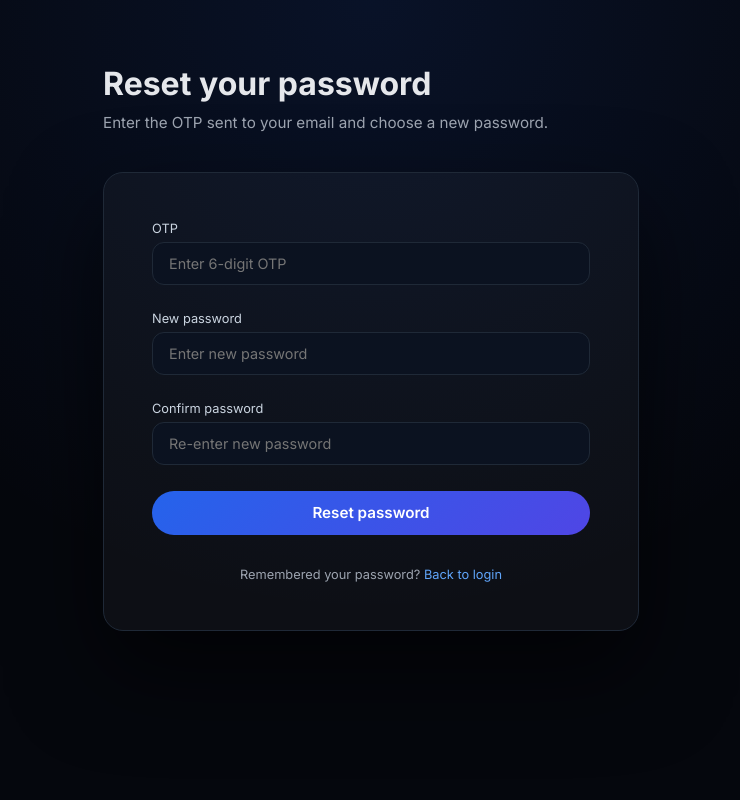
After one commit to Alinps/django-url-shortener, a Django app: page /verifyresetotp/ in a window 1280 px wide. The commit adds this page. Shown: the whole page, without its empty margins (269-1009 px from the left). Run offline with Django 4.2, Linux system fonts and the light colour scheme.

Commit message:
added forgot password feature and show password

```diff
--- /dev/null
+++ b/app/static/css/reset_password.css
@@ -0,0 +1,125 @@
+* {
+  margin: 0;
+  padding: 0;
+  box-sizing: border-box;
+  font-family: 'Inter', sans-serif;
+}
+
+body {
+  background:
+    radial-gradient(circle at top, rgba(37,99,235,0.12), transparent 60%),
+    #05070d;
+  color: #e5e7eb;
+  min-height: 100vh;
+}
+
+.page {
+  max-width: 600px;
+  margin: 0 auto;
+  padding: 4rem 2rem;
+}
+
+/* HEADER */
+.page-header h1 {
+  font-size: 2rem;
+  margin-bottom: 0.6rem;
+}
+
+.subtitle {
+  font-size: 0.95rem;
+  color: #9ca3af;
+}
+
+/* CARD */
+.form-card {
+  margin-top: 2.5rem;
+  background: rgba(255,255,255,0.03);
+  border: 1px solid #1f2937;
+  border-radius: 20px;
+  padding: 3rem;
+  box-shadow: 0 40px 90px rgba(0,0,0,0.6);
+}
+
+/* FIELD */
+.field {
+  margin-bottom: 1.6rem;
+}
+
+label {
+  display: block;
+  font-size: 0.8rem;
+  color: #cbd5e1;
+  margin-bottom: 0.4rem;
+}
+
+/* INPUT */
+input {
+  width: 100%;
+  padding: 0.75rem 1rem;
+  background: #0b1220;
+  border: 1px solid #1f2937;
+  border-radius: 12px;
+  color: #e5e7eb;
+  outline: none;
+  font-size: 0.9rem;
+}
+
+input:focus {
+  border-color: #2563eb;
+  box-shadow: 0 0 0 2px rgba(37,99,235,0.25);
+}
+
+/* PASSWORD */
+.password-wrapper {
+  position: relative;
+}
+
+.password-wrapper input {
+  padding-right: 2.6rem;
+}
+
+/* BUTTON */
+.btn {
+  width: 100%;
+  padding: 0.8rem;
+  border-radius: 999px;
+  border: none;
+  font-size: 0.95rem;
+  font-weight: 600;
+  cursor: pointer;
+}
+
+.btn.primary {
+  background: linear-gradient(135deg, #2563eb, #4f46e5);
+  color: white;
+}
+
+/* ERRORS */
+.error-box {
+  background: rgba(239,68,68,0.12);
+  border: 1px solid rgba(239,68,68,0.35);
+  padding: 0.8rem;
+  border-radius: 12px;
+  margin-bottom: 1.4rem;
+  font-size: 0.8rem;
+}
+
+.client-error {
+  display: block;
+  margin-top: 0.3rem;
+  font-size: 0.75rem;
+  color: #fca5a5;
+}
+
+/* FOOTER */
+.footer-text {
+  margin-top: 2rem;
+  font-size: 0.8rem;
+  color: #9ca3af;
+  text-align: center;
+}
+
+.footer-text a {
+  color: #60a5fa;
+  text-decoration: none;
+}
--- /dev/null
+++ b/app/static/js/reset_password.js
@@ -0,0 +1,16 @@
+document.addEventListener("DOMContentLoaded", () => {
+  const form = document.getElementById("resetForm");
+  const password = document.getElementById("password");
+  const confirmPassword = document.getElementById("confirm_password");
+  const errorText = document.getElementById("matchError");
+
+  form.addEventListener("submit", (e) => {
+    if (password.value !== confirmPassword.value) {
+      e.preventDefault();
+      errorText.textContent = "Passwords do not match.";
+      confirmPassword.focus();
+    } else {
+      errorText.textContent = "";
+    }
+  });
+});
--- /dev/null
+++ b/app/templates/reset_password.html
@@ -0,0 +1,112 @@
+<!DOCTYPE html>
+<html lang="en">
+<head>
+  <meta charset="UTF-8">
+  <title>Reset Password — Shortly</title>
+  <meta name="viewport" content="width=device-width, initial-scale=1.0">
+
+  <link href="https://fonts.googleapis.com/css2?family=Inter:wght@300;400;600;700&display=swap" rel="stylesheet">
+  {% load static %}
+  <link rel="stylesheet" href="{% static 'css/reset_password.css' %}">
+</head>
+<body>
+
+<main class="page">
+
+  <!-- HEADER -->
+  <section class="page-header">
+    <h1>Reset your password</h1>
+    <p class="subtitle">
+      Enter the OTP sent to your email and choose a new password.
+    </p>
+  </section>
+
+  <!-- CARD -->
+  <section class="form-card">
+
+    <form method="post" id="resetForm">
+      {% csrf_token %}
+
+      <!-- SERVER ERRORS -->
+      {% if error %}
+        <div class="error-box">
+          <p>{{ error }}</p>
+        </div>
+      {% endif %}
+
+      {% if errors %}
+        <div class="error-box">
+          {% for err in errors %}
+            <p>{{ err }}</p>
+          {% endfor %}
+        </div>
+      {% endif %}
+
+      {% if messages %}
+        {% for message in messages %}
+          <div class="error-box">
+            <p>{{ message }}</p>
+          </div>
+        {% endfor %}
+      {% endif %}
+
+      <!-- OTP -->
+      <div class="field">
+        <label for="otp">OTP</label>
+        <input
+          type="text"
+          id="otp"
+          name="otp"
+          placeholder="Enter 6-digit OTP"
+          maxlength="6"
+          required
+        >
+      </div>
+
+      <!-- NEW PASSWORD -->
+      <div class="field">
+        <label for="password">New password</label>
+        <div class="password-wrapper">
+          <input
+            type="password"
+            id="password"
+            name="password"
+            placeholder="Enter new password"
+            required
+          >
+          <span class="toggle-password" data-target="password"></span>
+        </div>
+      </div>
+
+      <!-- CONFIRM PASSWORD -->
+      <div class="field">
+        <label for="confirm_password">Confirm password</label>
+        <div class="password-wrapper">
+          <input
+            type="password"
+            id="confirm_password"
+            placeholder="Re-enter new password"
+            required
+          >
+          <span class="toggle-password" data-target="confirm_password"></span>
+        </div>
+        <span class="client-error" id="matchError"></span>
+      </div>
+
+      <button type="submit" class="btn primary">
+        Reset password
+      </button>
+    </form>
+
+    <p class="footer-text">
+      Remembered your password?
+      <a href="{% url 'login' %}">Back to login</a>
+    </p>
+
+  </section>
+
+</main>
+
+<script src="{% static 'js/reset_password.js' %}"></script>
+</body>
+</html>
--- a/app/urls.py
+++ b/app/urls.py
@@ -12,5 +12,7 @@ urlpatterns = [
     path("delete/<int:ids>",views.delete_url,name='delete'),
     path("redirect/<str:short_code>",views.redirect_url,name="redirect"),
     path("togglestatus/<int:ids>",views.toggle_url_status,name="toggle"),
-    path("aboutus/",views.aboutus,name="aboutus")
+    path("aboutus/",views.aboutus,name="aboutus"),
+    path("forgotpassword/",views.forgot_password,name="forgotpassword"),
+    path("verifyresetotp/",views.verify_reset_otp,name="verify_reset_otp")
 ]
--- a/app/views.py
+++ b/app/views.py
@@ -10,6 +10,10 @@ from .models import ShortURL
 from django.db.models import F
 from django.views.decorators.csrf import csrf_protect
 from django.db.models import Sum
+from django.contrib.auth.models import User
+from .utils import generate_otp,send_reset_otp
+from .models import PasswordResetOTP
+from django.contrib.auth.hashers import make_password
 # Create your views here.
 def landingpage(request):
     return render(request,'landingpage.html')
@@ -136,3 +140,51 @@ def toggle_url_status(request,ids):
 @login_required
 def aboutus(request):
     return render(request,'about.html')
+
+
+def forgot_password(request):
+    if request.method=="POST":
+        email=request.POST.get("email")
+        if not User.objects.filter(email=email).exists():
+            return render(request,"forgot_password.html",{
+                "error":"No account found with this email"
+            })
+        otp=generate_otp()
+        PasswordResetOTP.objects.create(
+            email=email,
+            otp=otp
+        )
+        send_reset_otp(email,otp)
+        request.session["reset_email"]=email
+        messages.success(request, "OTP has been sent successfully to your email.")
+        return redirect("verify_reset_otp")
+    return render(request,"forgot_password.html")
+
+
+
+#verify reset otp
+
+def verify_reset_otp(request):
+    if request.method=="POST":
+        otp_input=request.POST.get("otp")
+        new_password=request.POST.get("password")
+        email=request.session.get("reset_email")
+
+        otp_obj=get_object_or_404(
+            PasswordResetOTP,
+            email=email,
+            otp=otp_input
+        )
+        if otp_obj.is_expired():
+            otp_obj.delete()
+            return render(request,"reset_password.html",{
+                "error":"OTP expired"
+            })
+        user=User.objects.get(email=email)
+        user.password=make_password(new_password)
+        user.save()
+
+        otp_obj.delete()
+        del request.session["reset_email"]
+        return redirect("login")
+    return render(request,"reset_password.html")
```
Also changed, not shown: app/models.py (+10 -0 lines), app/static/css/forgot_password.css (added, +117 -0 lines), app/static/css/login.css (+40 -0 lines), app/static/css/signup.css (+41 -0 lines), app/static/js/login.js (added, +23 -0 lines), app/static/js/signup.js (added, +22 -0 lines), app/templates/forgot_password.html (added, +83 -0 lines), app/templates/login.html (+12 -1 lines), app/templates/signup.html (+18 -1 lines), app/utils.py (+15 -0 lines), urlshortner/settings.py (+18 -0 lines), app/migrations/0009_passwordresetotp.py (added), 1 other file.
